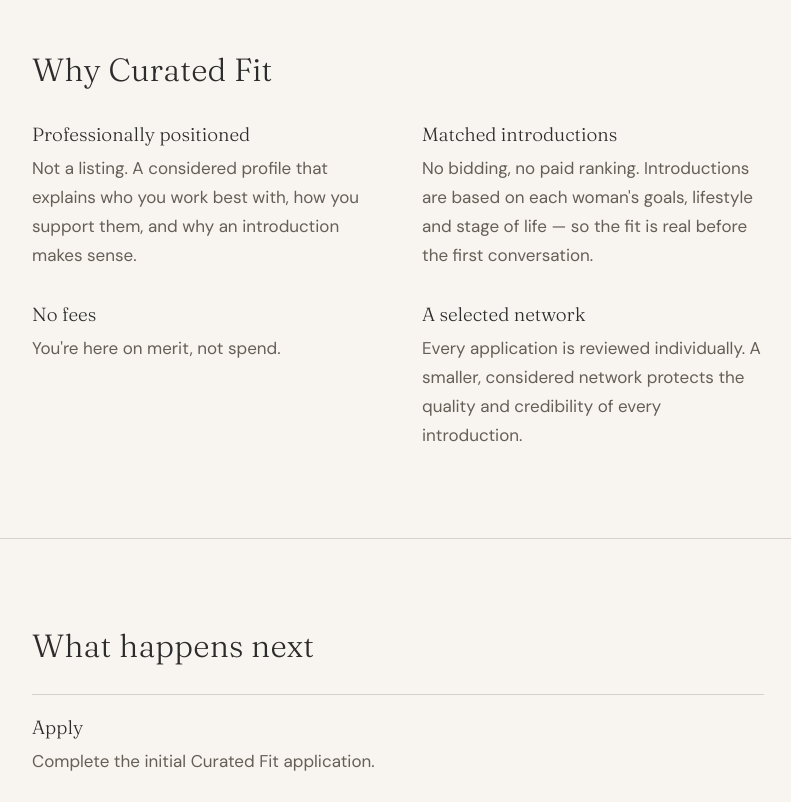
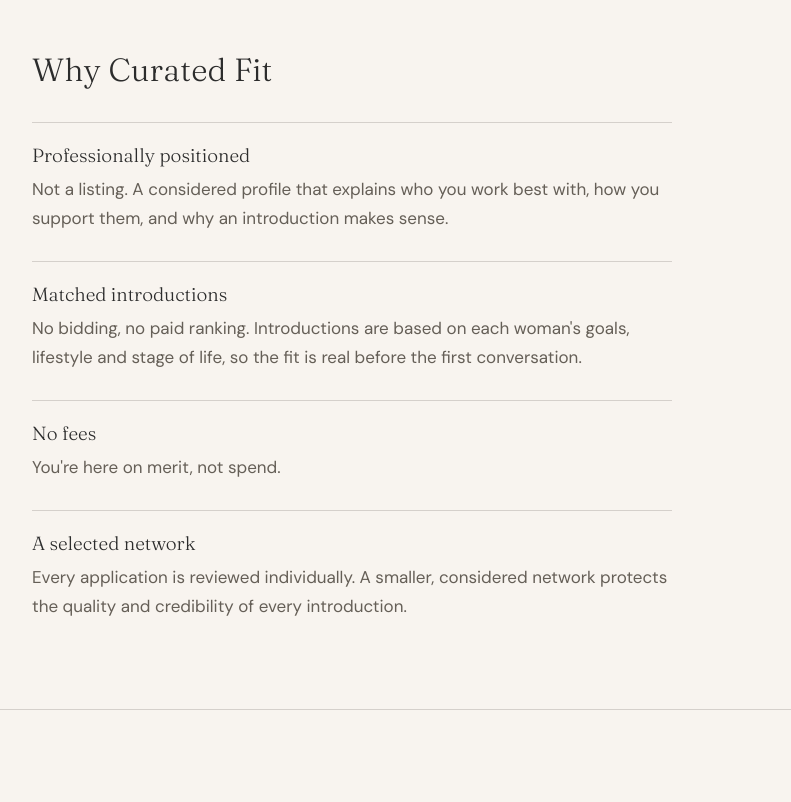
Before and after one commit to EmPerry1972/curated-fit-holding-page, a Next.js app: page / in a window 1280 px wide. Shown: the part 1460-2262 px from the top of the page, without its empty margins (242-1033 px from the left). Built offline with nearby package versions, Linux system fonts and the light colour scheme.

Commit message:
Update contact email and improve text clarityRefine copy to brand voice and stack Why cards

```diff
--- a/app/page.tsx
+++ b/app/page.tsx
@@ -295,7 +295,7 @@ export default function Page() {
             <span style={{ display: "flex", gap: 20 }}>
               <a href="/privacy">Privacy Policy</a>
               <a href="/terms">Terms</a>
-              <a href="mailto:emma@curatedfit.co.nz">Contact</a>
+              <a href="mailto:welcome@curatedfit.co.nz">Contact</a>
             </span>
           </div>
         </footer>
@@ -318,7 +318,7 @@ export default function Page() {
         <p style={eyebrow}>Applications now open</p>
         <h1 style={h1}>Selected professionals. Considered introductions.</h1>
         <p style={{ ...body, marginTop: 22, maxWidth: 620, marginLeft: "auto", marginRight: "auto" }}>
-          Curated Fit introduces you to women who are ready to find an exercise professional — including many who would never have walked into a gym to find you. We understand each woman first: her goals, her confidence, where she wants to train and the kind of professional she'll respond to. Then we introduce her to someone genuinely suited to help. We're currently inviting Auckland professionals to apply ahead of launch.
+          Curated Fit introduces you to women who are ready to find an exercise professional, including many who would never have walked into a gym to find you. We understand each woman first: her goals, her confidence, how she wants to exercise and the kind of professional she'll respond to. Then we introduce her to someone genuinely suited to help. We're currently inviting Auckland professionals to apply ahead of launch.
         </p>
         <div style={{ marginTop: 30 }}>
           <button type="button" onClick={scrollToForm} style={cta}>Apply to Curated Fit</button>
@@ -329,20 +329,20 @@ export default function Page() {
         <div style={wrap}>
           <h2 style={h2}>A more considered professional network</h2>
           <p style={{ ...body, marginTop: 18 }}>
-            Curated Fit helps you reach the clients your work is genuinely built for — including women who may never have had the confidence, information or motivation to seek professional support. By creating alignment before the first conversation, we make introductions that are more likely to become lasting, meaningful working relationships. We manage the marketing and matching, so you can focus on what you do best. </p> </div> </section> <hr style={divider} /> <section style={sectionPad}> <div style={wrap}> <h2 style={h2}>Who you'll be introduced to</h2> <p style={{ ...body, marginTop: 18 }}> She's active in everyday life, walking, gardening, golf, but often isn't doing the strength work needed to maintain muscle as she ages. Strength can sound like heavy weights and unfamiliar equipment, and she may feel unsure where to start or worried about injury. Curated Fit gives her a clearer way in, and introduces her to a professional who suits how she wants to train. Knowing this before the first conversation means you meet clients who are ready, informed and a genuine fit for your expertise. </p> </div> </section> <hr style={divider} /> <section style={sectionPad}> <div style={wrap}> <h2 style={h2}>Why Curated Fit</h2> <div style={{ display: "grid", gridTemplateColumns: "repeat(auto-fit, minmax(280px, 1fr))", gap: "32px 48px", marginTop: 34 }}>
-            <div>
+            Curated Fit helps you reach the clients your work is genuinely built for, including women who may never have had the confidence, information or motivation to seek professional support. By creating alignment before the first conversation, we make introductions that are more likely to become lasting, meaningful working relationships. We manage the marketing and matching, so you can focus on what you do best. </p> </div> </section> <hr style={divider} /> <section style={sectionPad}> <div style={wrap}> <h2 style={h2}>Who you'll be introduced to</h2> <p style={{ ...body, marginTop: 18 }}> She's active in everyday life, walking, gardening, golf, but often isn't doing the strength work needed to maintain muscle as she ages. Strength can sound like heavy weights and unfamiliar equipment, and she may feel unsure where to start or worried about injury. Curated Fit gives her a clearer way in, and introduces her to a professional who suits how she wants to exercise. Knowing this before the first conversation means you meet clients who are ready, informed and a genuine fit for your expertise. </p> </div> </section> <hr style={divider} /> <section style={sectionPad}> <div style={wrap}> <h2 style={h2}>Why Curated Fit</h2> <div style={{ display: "grid", gap: 28, marginTop: 34, maxWidth: 640 }}>
+            <div style={{ borderTop: "1px solid var(--line)", paddingTop: 20 }}>
               <h3 style={h3}>Professionally positioned</h3>
               <p style={body}>Not a listing. A considered profile that explains who you work best with, how you support them, and why an introduction makes sense.</p>
             </div>
-            <div>
+            <div style={{ borderTop: "1px solid var(--line)", paddingTop: 20 }}>
               <h3 style={h3}>Matched introductions</h3>
-              <p style={body}>No bidding, no paid ranking. Introductions are based on each woman's goals, lifestyle and stage of life — so the fit is real before the first conversation.</p>
+              <p style={body}>No bidding, no paid ranking. Introductions are based on each woman's goals, lifestyle and stage of life, so the fit is real before the first conversation.</p>
             </div>
-            <div>
+            <div style={{ borderTop: "1px solid var(--line)", paddingTop: 20 }}>
               <h3 style={h3}>No fees</h3>
               <p style={body}>You're here on merit, not spend.</p>
             </div>
-            <div>
+            <div style={{ borderTop: "1px solid var(--line)", paddingTop: 20 }}>
               <h3 style={h3}>A selected network</h3>
               <p style={body}>Every application is reviewed individually. A smaller, considered network protects the quality and credibility of every introduction.</p>
             </div>
@@ -598,7 +598,7 @@ export default function Page() {
           <div style={{ marginTop: 24 }}>
             <details style={{ borderTop: "1px solid var(--line)", padding: "18px 0" }}>
               <summary style={{ cursor: "pointer", fontFamily: serif, fontWeight: 500, fontSize: 18, color: "var(--ink)", listStyle: "none" }}>Is there a joining fee?</summary>
-              <p style={{ ...body, marginTop: 12 }}>No. Curated Fit has no joining fee and no listing fee — it's free to apply and to be part of the network.</p>
+              <p style={{ ...body, marginTop: 12 }}>No. Curated Fit has no joining fee and no listing fee. It's free to apply and to be part of the network.</p>
             </details>
             <details style={{ borderTop: "1px solid var(--line)", padding: "18px 0" }}>
               <summary style={{ cursor: "pointer", fontFamily: serif, fontWeight: 500, fontSize: 18, color: "var(--ink)", listStyle: "none" }}>How are professionals selected?</summary>
@@ -630,7 +630,7 @@ export default function Page() {
           <span style={{ display: "flex", gap: 20 }}>
             <a href="/privacy">Privacy Policy</a>
             <a href="/terms">Terms</a>
-            <a href="mailto:emma@curatedfit.co.nz">Contact</a>
+            <a href="mailto:welcome@curatedfit.co.nz">Contact</a>
           </span>
         </div>
       </footer>
```
